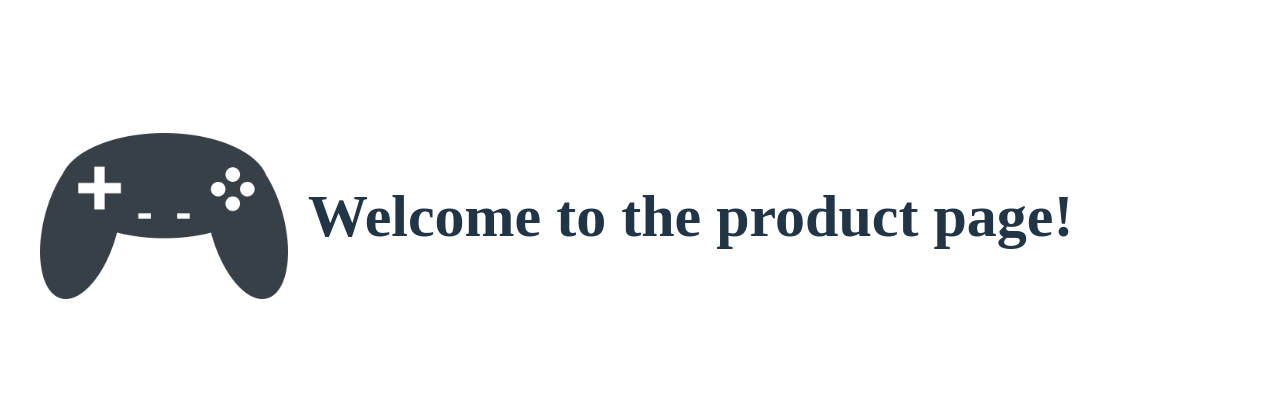
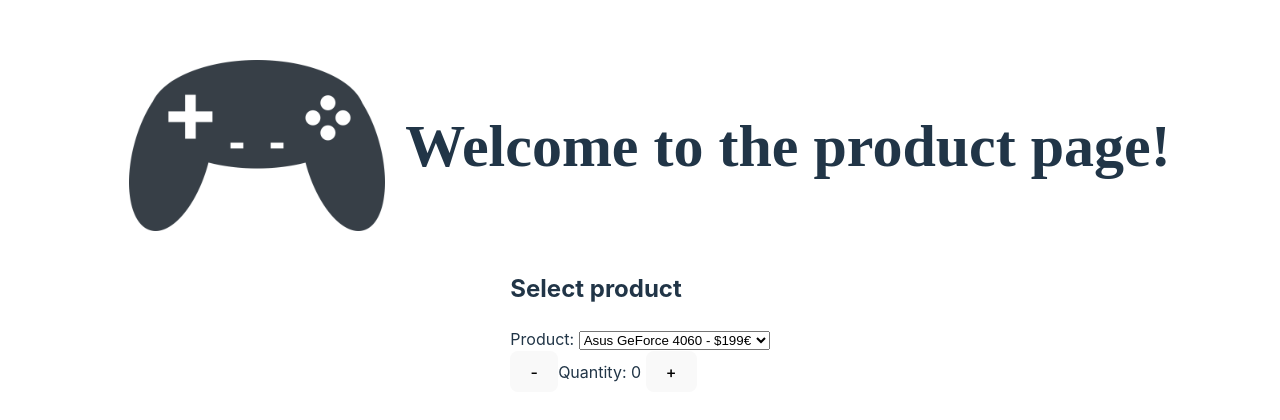
Before and after one commit to NikoKola1/dynamic-webpage-exercises, a React (Vite) app: page / in a window 1280 px wide. Shown: the part 184-604 px from the top of the page. Built offline with nearby package versions, Linux system fonts and the light colour scheme.

Commit message:
ProductForm js done and some styles changed

```diff
--- a/src/componentAssignment.css
+++ b/src/componentAssignment.css
@@ -1,7 +1,15 @@
+.container{
+    display: flex;
+    flex-direction: column;
+    justify-content: center;
+    align-items: center;
+
+}
+
 .header {
-    padding: 20px;
     display: flex;
     align-items: center;
+    justify-content: center;
 }
 
 .headerImage {
--- a/src/componentAssignment.jsx
+++ b/src/componentAssignment.jsx
@@ -1,4 +1,4 @@
-import React from 'react';
+import React, { useState } from 'react';
 import logoImg from './images/comlogo.png';
 import './componentAssignment.css';
 
@@ -12,11 +12,50 @@ function Header ({image, title}) {
     );
 };
 
-//function ProductForm () {
-    //return (
+function ProductForm () {
+    //arrays for produycts and prices
+    const productNames = ['Asus GeForce 4060', 'AMD Ryzen 7','Intel Core i7-14700k', 'AMD Ryzen 9'];
+    const productPrices = ['199€','249€', '179€', '99€'];
 
-  //  );
-//};
+    //state of selected product and quantity
+    const [selectedProduct, setSelectedProduct] = useState(0);
+    const [quantity, setQuantity] = useState(0);
+
+    //handles product selection
+    const productChange = (event) => {
+        selectedProduct(Number(event.target.value));
+    };
+
+    //increase quantity
+    const increaseQuantity = () => {
+        setQuantity(previousQuantity => previousQuantity + 1);
+    };
+    //decrease quantity but not below 0
+    const decreaseQuantity = () => {
+        if (quantity > 0) {
+            setQuantity(quantity - 1);
+        }
+    };
+    return (
+        <div>
+            <h2>Select product</h2>
+            <label>Product: </label>
+
+            <select value={selectedProduct} onChange={productChange}>
+                {productNames.map((product, p) => (
+                <option key={p} value={p}> {product} - ${productPrices[p]}</option>
+            ))}
+            </select>
+            <div>
+                <button onClick={decreaseQuantity}>-</button>
+                <span>Quantity: {quantity} </span>
+                <button onClick={increaseQuantity}>+</button>
+            </div>
+
+        </div>
+    );
+};
+
 //function OrderInfo () {
     //return (
 
@@ -26,8 +65,9 @@ function Header ({image, title}) {
 //parent component
 function CompAssignment () {
     return (
-        <div>
+        <div className='container'>
             <Header image={logoImg} title='Welcome to the product page!'/>
+            <ProductForm />
         </div>
     );
 };
```
